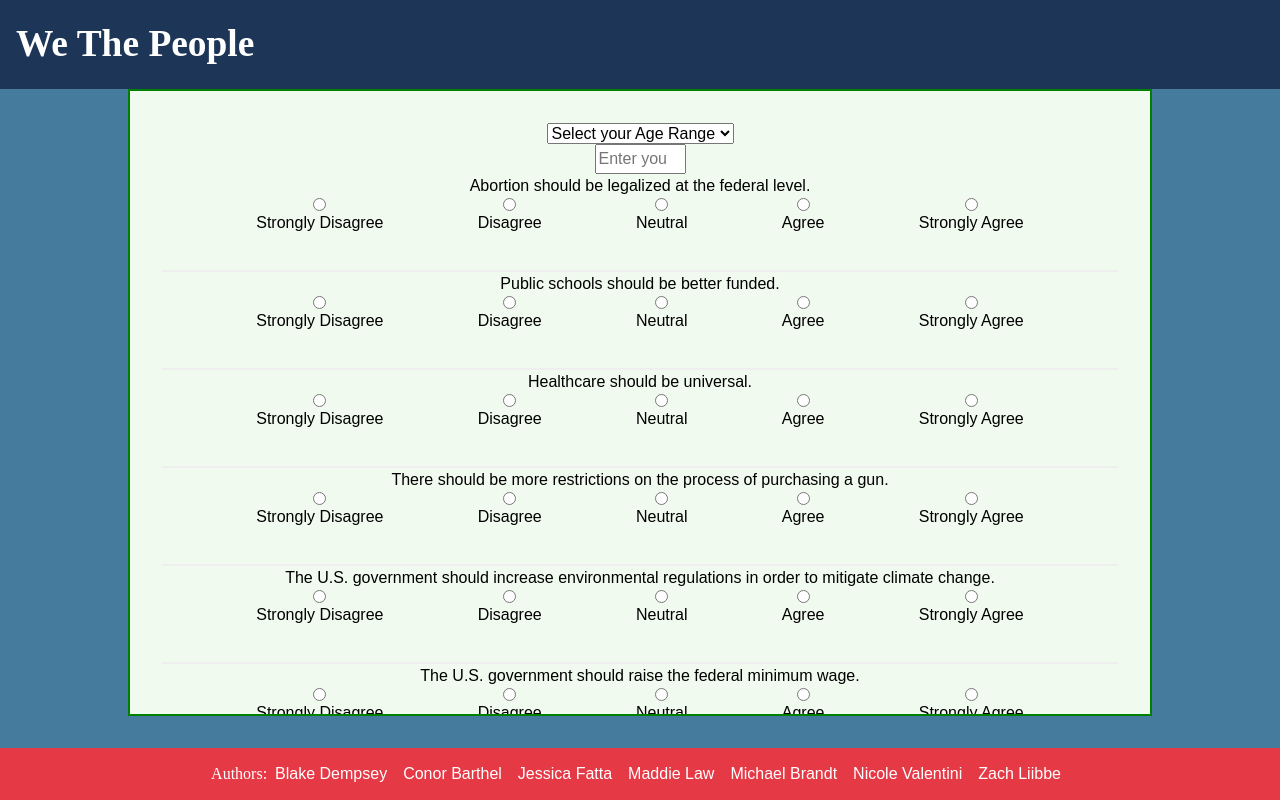
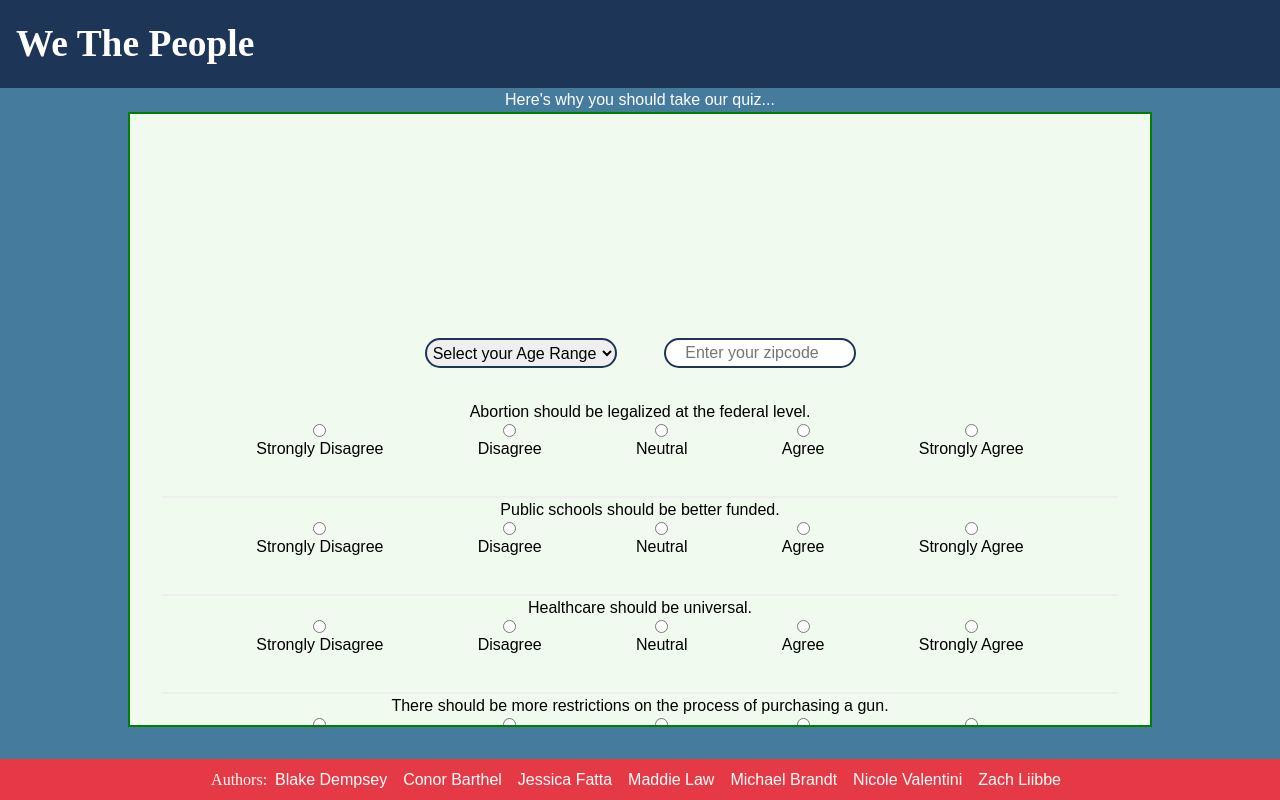
Before and after one commit to Mod-4-Capstone/we-the-people-fe, a React (Create React App) app: page / in a window 1280 px wide. Built offline with nearby package versions, Linux system fonts and the light colour scheme; a web font is replaced by a local one.

Commit message:
Add header for quiz

```diff
--- a/src/components/Quiz/Quiz.js
+++ b/src/components/Quiz/Quiz.js
@@ -34,9 +34,13 @@ const Quiz = (props) => {
   };
 
   return (
+    <>
+    <p className="quiz-header">Here's why you should take our quiz...</p>
     <form className="quiz" onSubmit={(e) => submitForm(e)}>
+      <div className="input-container">
         <select
           required
+          className="age-dropdown"
           defaultValue="default"
           name="age"
           onChange={(e) => handleChange(e)}
@@ -54,6 +58,7 @@ const Quiz = (props) => {
         </select>
         <input
           required
+          className="zipcode-input"
           type="number"
           placeholder="Enter your zipcode"
           name="zipcode"
@@ -62,6 +67,8 @@ const Quiz = (props) => {
           value={formFields.zipcode}
           onChange={(e) => handleChange(e)}
         ></input>
+      </div>
+
       <Statement
         statement="Abortion should be legalized at the federal level."
         name="Q1"
@@ -113,6 +120,7 @@ const Quiz = (props) => {
       <button type="submit">Submit</button>
       {isFormSubmitted && <Redirect to="/results-dashboard"/>}
     </form>
+    </>
   );
 };
 
```
Lines whose indentation alone changed are shown as unchanged.
